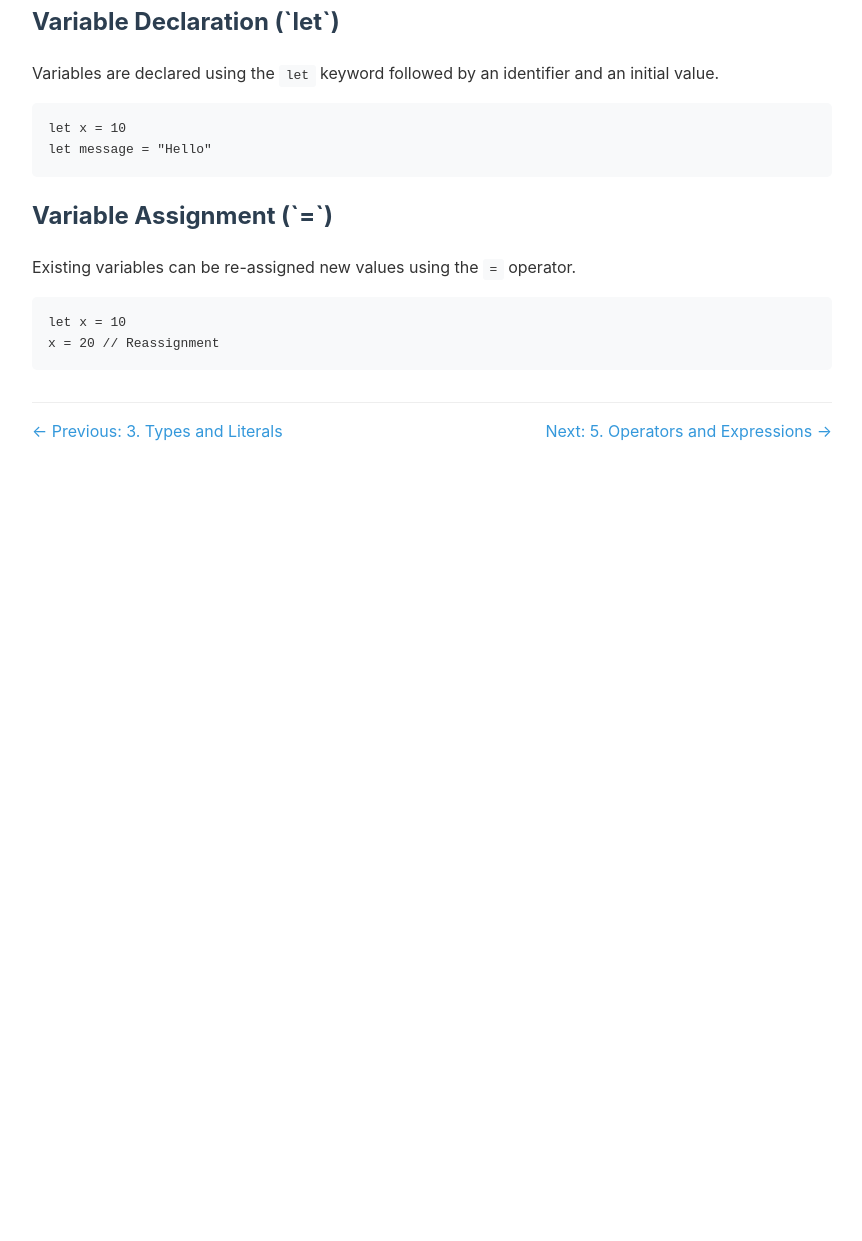
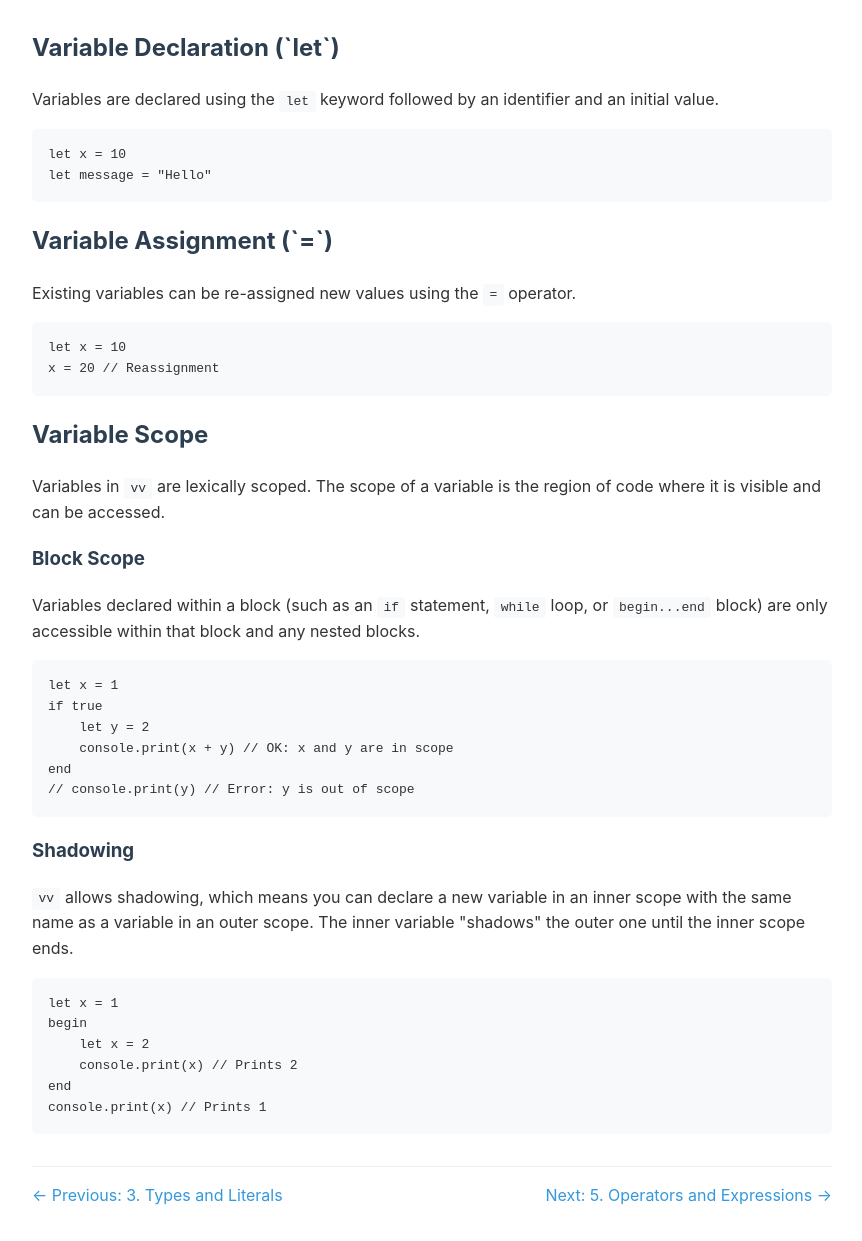
Before and after one commit to fj68/vvlang, a plain HTML site: page docs/language_reference/04_variables/index.html in a window 1280 px wide. Shown: the part 354-1595 px from the top of the page, without its empty margins (208-1070 px from the left). Before the commit the page ends 831 px from the top, so only its background shows below. Drawn offline with Linux system fonts and the light colour scheme.

Commit message:
Add description on scope in 04_variables

```diff
--- a/docs/language_reference/04_variables/index.html
+++ b/docs/language_reference/04_variables/index.html
@@ -70,6 +70,7 @@
         <ul>
             <li><a href="#variable-declaration-let">Variable Declaration (`let`)</a></li>
             <li><a href="#variable-assignment">Variable Assignment (`=`)</a></li>
+            <li><a href="#variable-scope">Variable Scope</a></li>
         </ul>
     </div>
     <h2 id="variable-declaration-let">Variable Declaration (`let`)</h2>
@@ -82,6 +83,31 @@ let message = "Hello"</code></pre>
     <pre><code>let x = 10
 x = 20 // Reassignment</code></pre>
 
+    <h2 id="variable-scope">Variable Scope</h2>
+    <p>Variables in <code>vv</code> are lexically scoped. The scope of a variable is the region of code where it is
+        visible and can be accessed.</p>
+
+    <h3>Block Scope</h3>
+    <p>Variables declared within a block (such as an <code>if</code> statement, <code>while</code> loop, or
+        <code>begin...end</code> block) are only accessible within that block and any nested blocks.
+    </p>
+    <pre><code>let x = 1
+if true
+    let y = 2
+    console.print(x + y) // OK: x and y are in scope
+end
+// console.print(y) // Error: y is out of scope</code></pre>
+
+    <h3>Shadowing</h3>
+    <p><code>vv</code> allows shadowing, which means you can declare a new variable in an inner scope with the same
+        name as a variable in an outer scope. The inner variable "shadows" the outer one until the inner scope ends.</p>
+    <pre><code>let x = 1
+begin
+    let x = 2
+    console.print(x) // Prints 2
+end
+console.print(x) // Prints 1</code></pre>
+
 
 
     <div class="nav">
```
